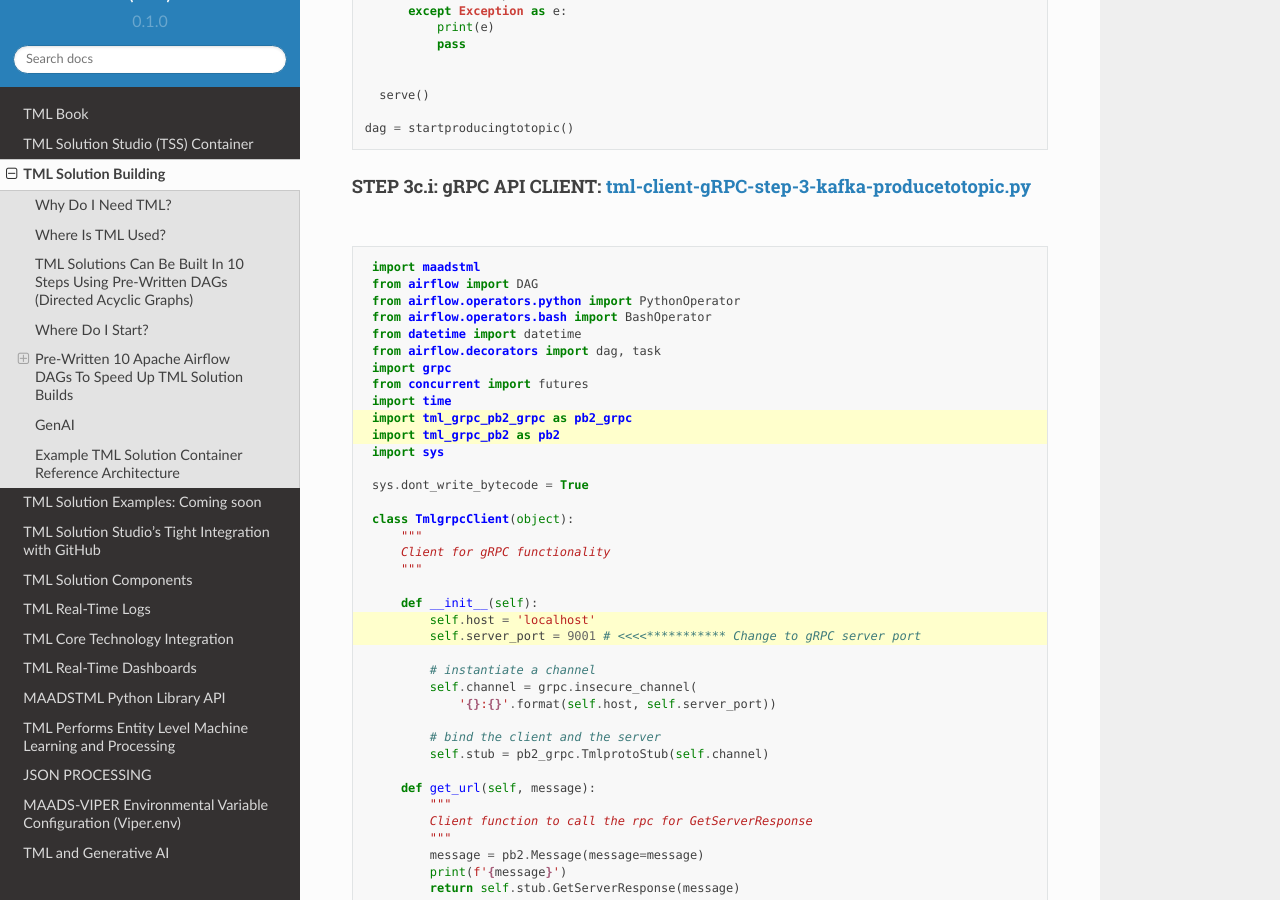
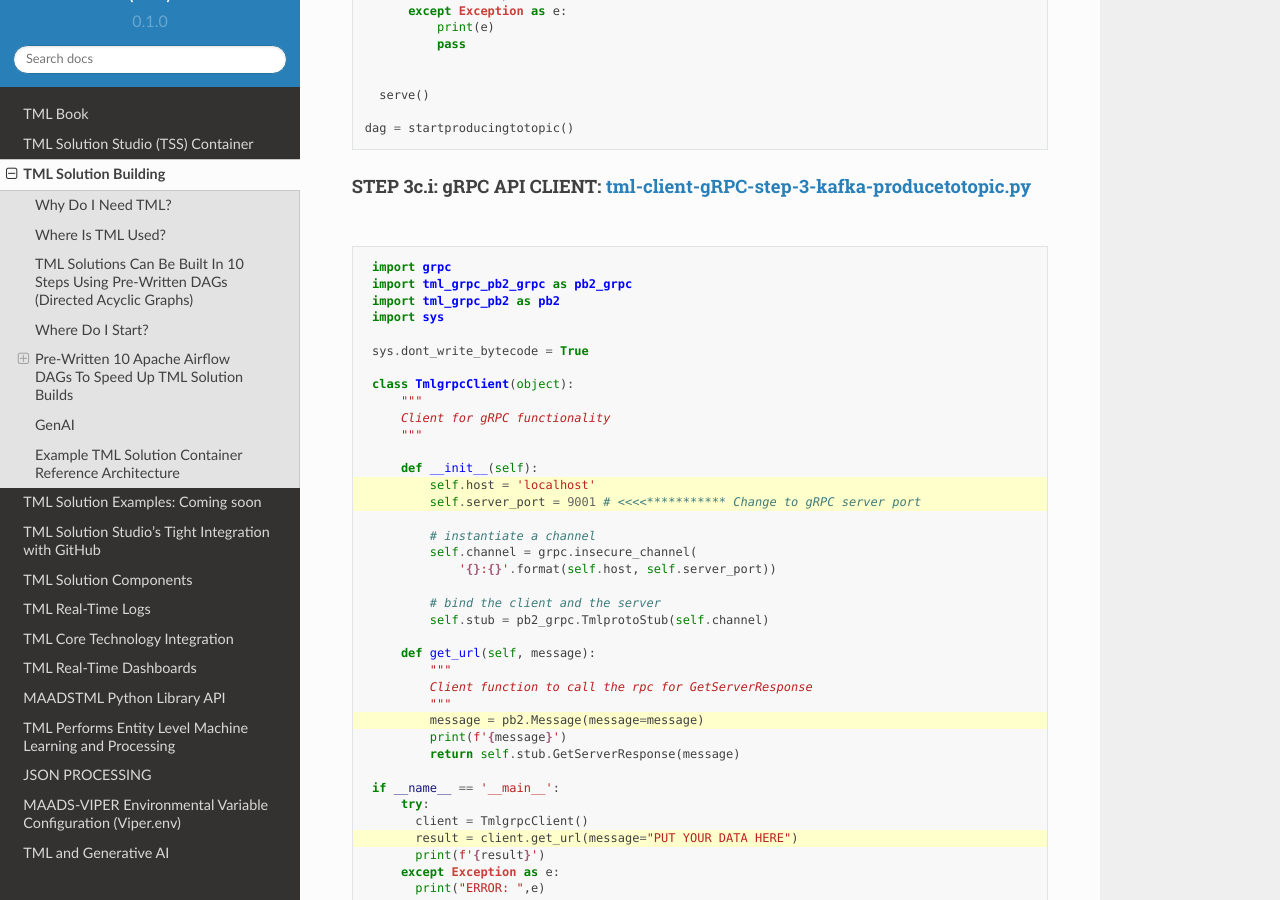
Before and after one commit to smaurice101/readthedocs, a Sphinx documentation site: the page built from docs/source/tmlbuilds.rst, in a window 1280 px wide and 900 px high, scrolled down 13710 px. Built offline with Sphinx 7.4.7 and the Read the Docs theme 2.0.0, drawn with Linux system fonts in a browser that asks for light colours.

Commit message:
Update tmlbuilds.rst

```diff
--- a/docs/source/tmlbuilds.rst
+++ b/docs/source/tmlbuilds.rst
@@ -752,17 +752,9 @@ STEP 3c.i: gRPC API CLIENT: `tml-client-gRPC-step-3-kafka-producetotopic.py <htt
 """"""""""""""""""""""""""""""""""""""""
 
 .. code-block:: PYTHON
-   :emphasize-lines: 10,11,22,23,42
-
-    import maadstml
-    from airflow import DAG
-    from airflow.operators.python import PythonOperator
-    from airflow.operators.bash import BashOperator
-    from datetime import datetime
-    from airflow.decorators import dag, task
+   :emphasize-lines: 14,15,28,35
+
     import grpc
-    from concurrent import futures
-    import time
     import tml_grpc_pb2_grpc as pb2_grpc
     import tml_grpc_pb2 as pb2
     import sys
```
